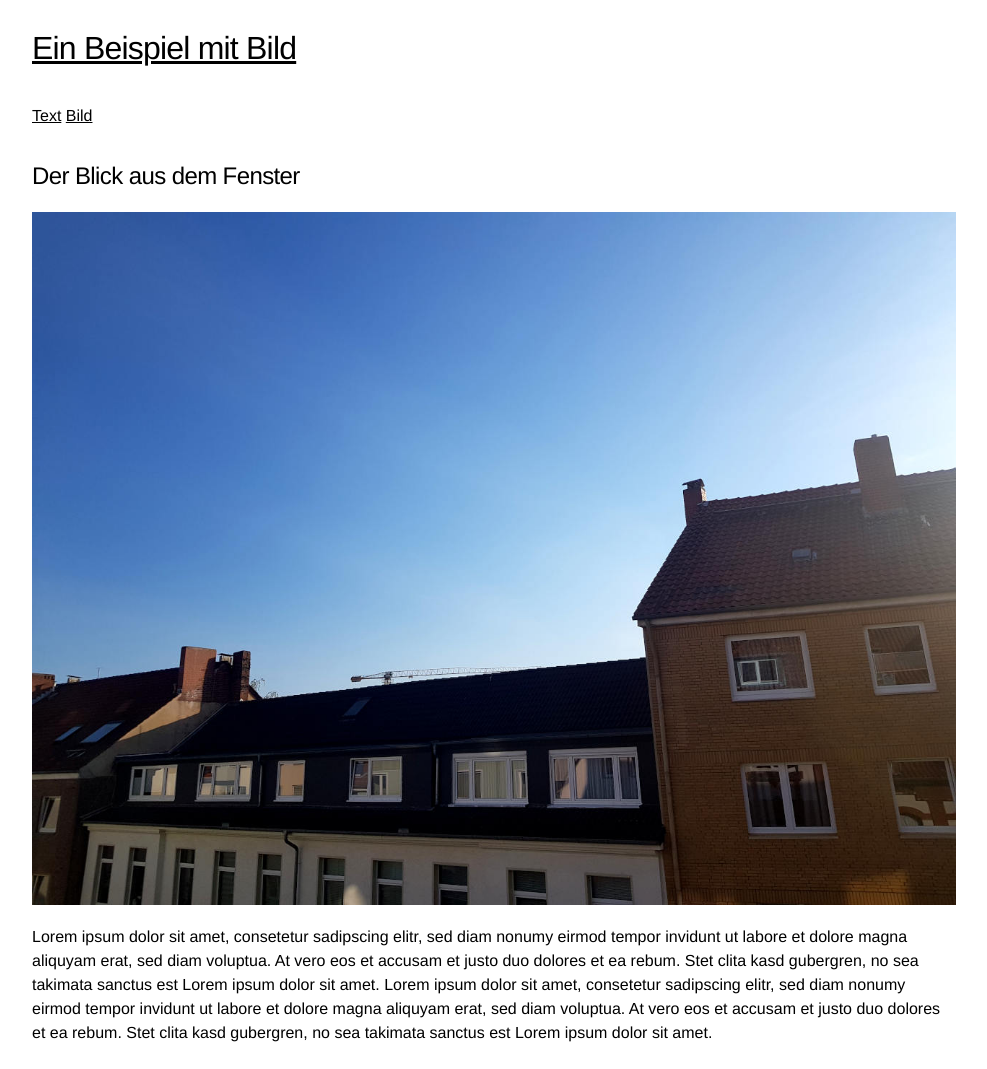
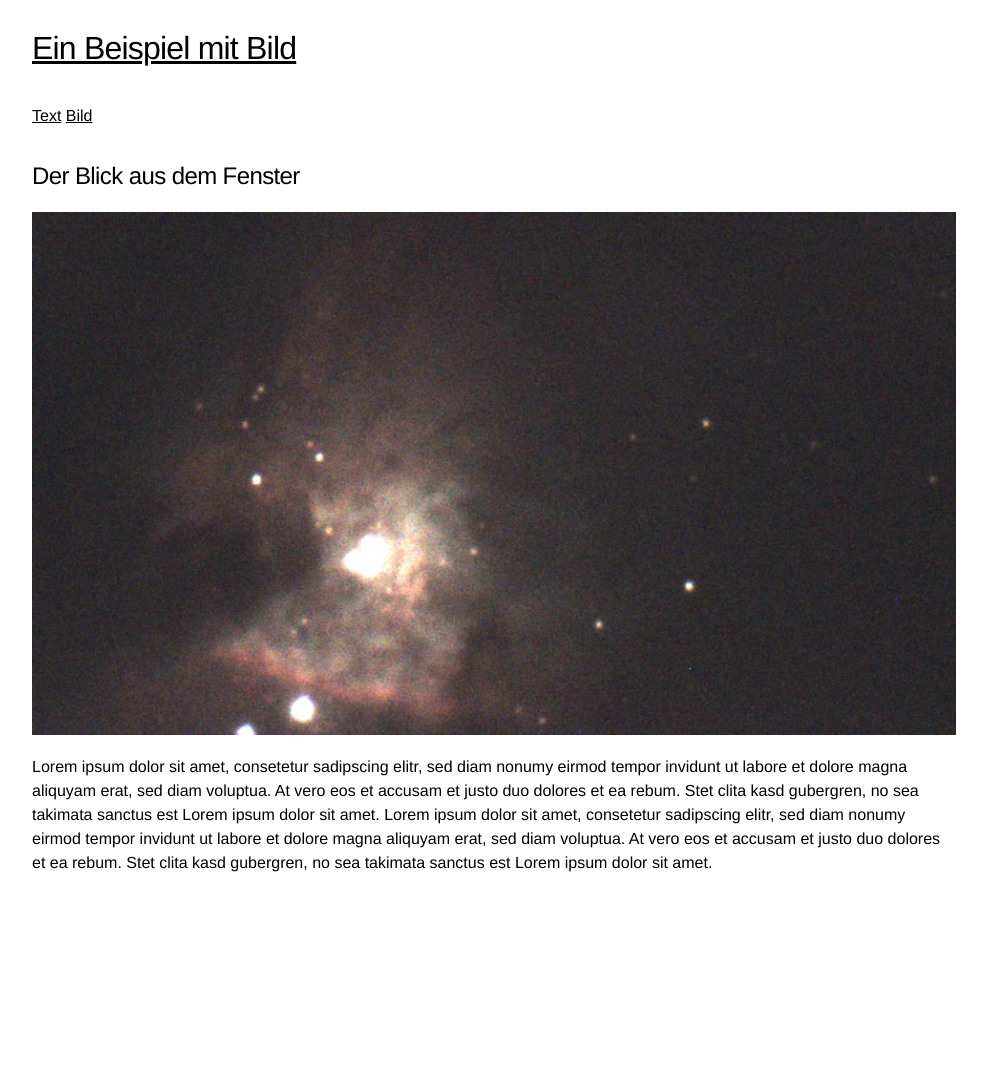
Before and after one commit to PGreulich/PGreulich.github.io, a Jekyll site: the page built from image.md, in a window 1280 px wide. Shown: the whole page, without its empty margins (146-1133 px from the left). Built offline with Jekyll 4.4.1, drawn with Linux system fonts in a browser that asks for light colours; our own code applies the rules of GitHub Pages for plain Markdown files; after the commit the page ends 948 px from its top, so only the background shows below that.

Commit message:
Update image.md

```diff
--- a/image.md
+++ b/image.md
@@ -4,6 +4,6 @@ title: Ein Beispiel mit Bild
 
 ## Der Blick aus dem Fenster
 
-![Dies ist ein Beispielbild.](assets/images/example.jpg)
+![Dies ist ein Beispielbild.](assets/images/000136915.jpg)
 
 Lorem ipsum dolor sit amet, consetetur sadipscing elitr, sed diam nonumy eirmod tempor invidunt ut labore et dolore magna aliquyam erat, sed diam voluptua. At vero eos et accusam et justo duo dolores et ea rebum. Stet clita kasd gubergren, no sea takimata sanctus est Lorem ipsum dolor sit amet. Lorem ipsum dolor sit amet, consetetur sadipscing elitr, sed diam nonumy eirmod tempor invidunt ut labore et dolore magna aliquyam erat, sed diam voluptua. At vero eos et accusam et justo duo dolores et ea rebum. Stet clita kasd gubergren, no sea takimata sanctus est Lorem ipsum dolor sit amet.
```
